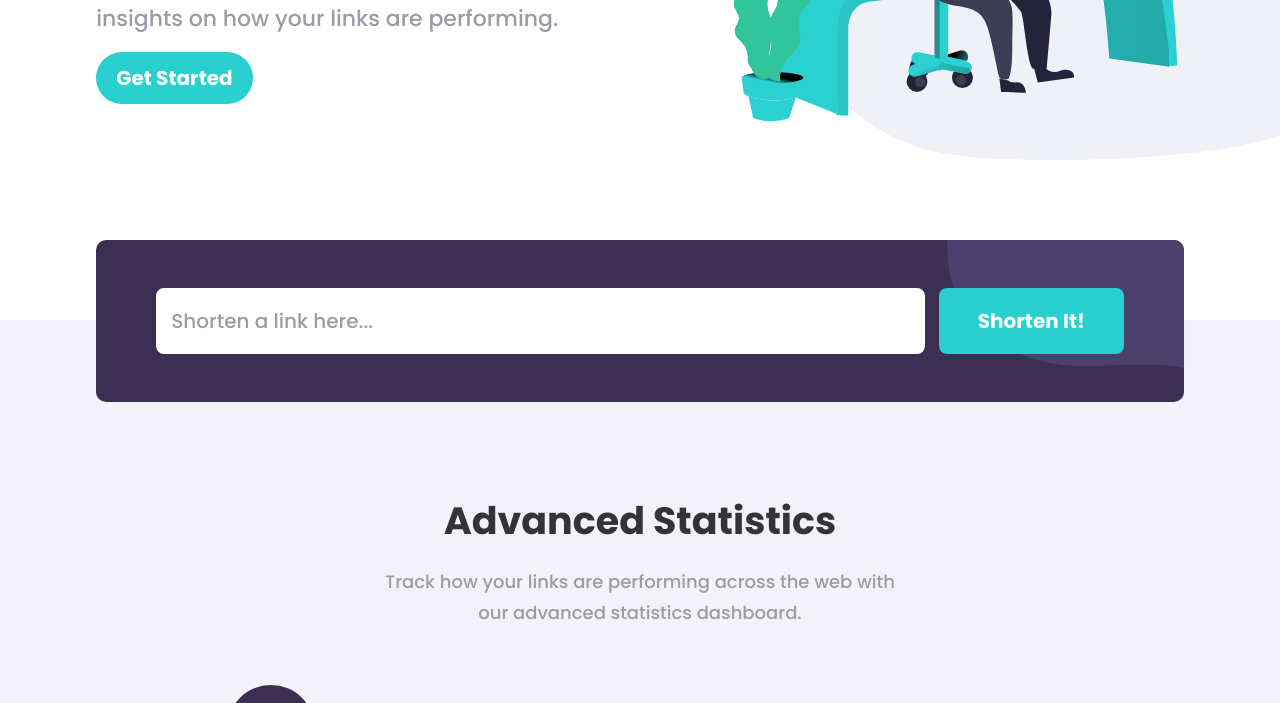
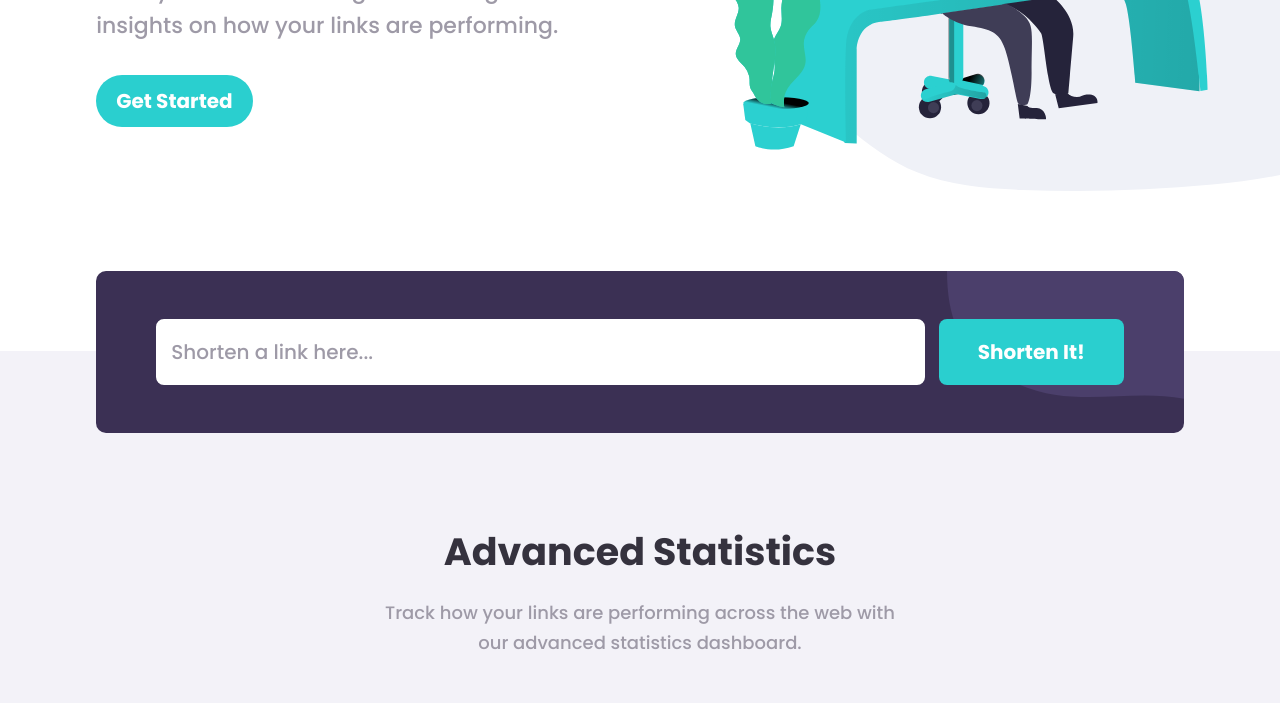
Before and after one commit to PhoenixDev22/url-shortening-api-master, a website: page index.html in a window 1280 px wide. Shown: the part 434-1137 px from the top of the page. Drawn offline with Linux system fonts and the light colour scheme.

Commit message:
fix issues

```diff
--- a/index.html
+++ b/index.html
@@ -178,6 +178,7 @@
             </svg>
           </a>
 
+          <div class="middle-part">
             <div class="col-3">
               <h2 class="header-4">Features</h2>
               <ul>
@@ -204,6 +205,7 @@
                 <li><a href="#" class="ft__nav-link">Careers</a></li>
                 <li><a href="#" class="ft__nav-link">Contact</a></li>
               </ul>
+            </div>
           </div>
 
           <ul class="social-links row">
--- a/scss/layout/_features.scss
+++ b/scss/layout/_features.scss
@@ -65,7 +65,7 @@
     left: 50%;
     transform: translateX(-50%);
     @include media('lg') {
-        left: toREm(72);
+        left: toRem(72);
     }
 }
 .card__text {
--- a/scss/layout/_footer.scss
+++ b/scss/layout/_footer.scss
@@ -14,6 +14,15 @@
         text-align: left;
         padding-bottom: toRem(50);
         padding-top: toRem(70);
+    }
+}
+.middle-part {
+    @include flex($direction:column, $justify: space-between);
+
+    @include media('lg') {
+        flex-direction: row;
+        align-items: flex-start;
+        gap: 3rem
     }
 }
 .footer__nav {
--- a/scss/layout/_hero.scss
+++ b/scss/layout/_hero.scss
@@ -36,12 +36,17 @@
     @include media('lg') {
         margin-bottom: 1rem
     }
-    @include media('lg') {
+    @include media('xl') {
         font-size: 1.375rem;
+        margin-bottom: 2rem
     }
 }
 
 .hero__image img{
     max-width: toRem(750);
     width: 150%;
+    @include media('xl') {
+        max-width: toRem(800);
+        width: 160%;
+    }
 }
```
Also changed, not shown: css/main.css. Lines whose indentation alone changed are shown as unchanged.
